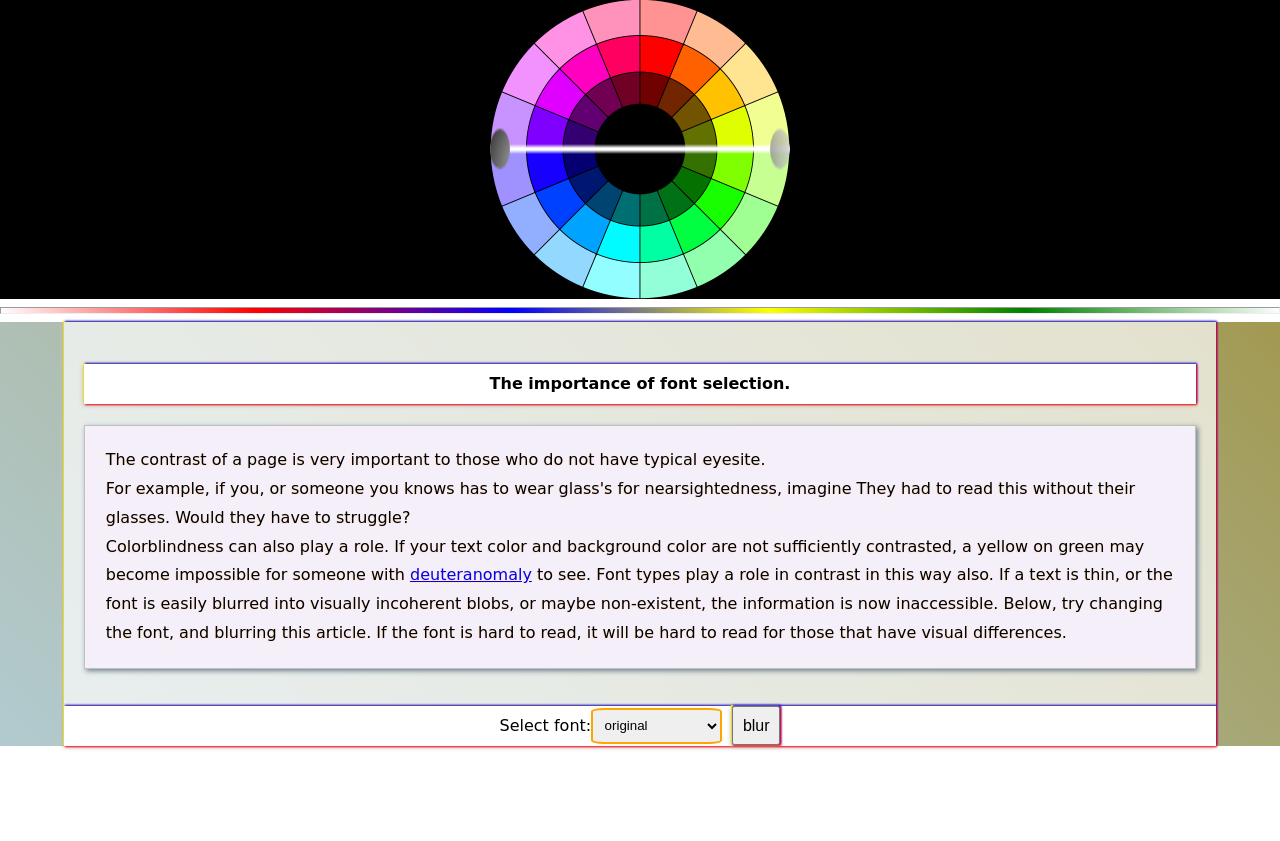
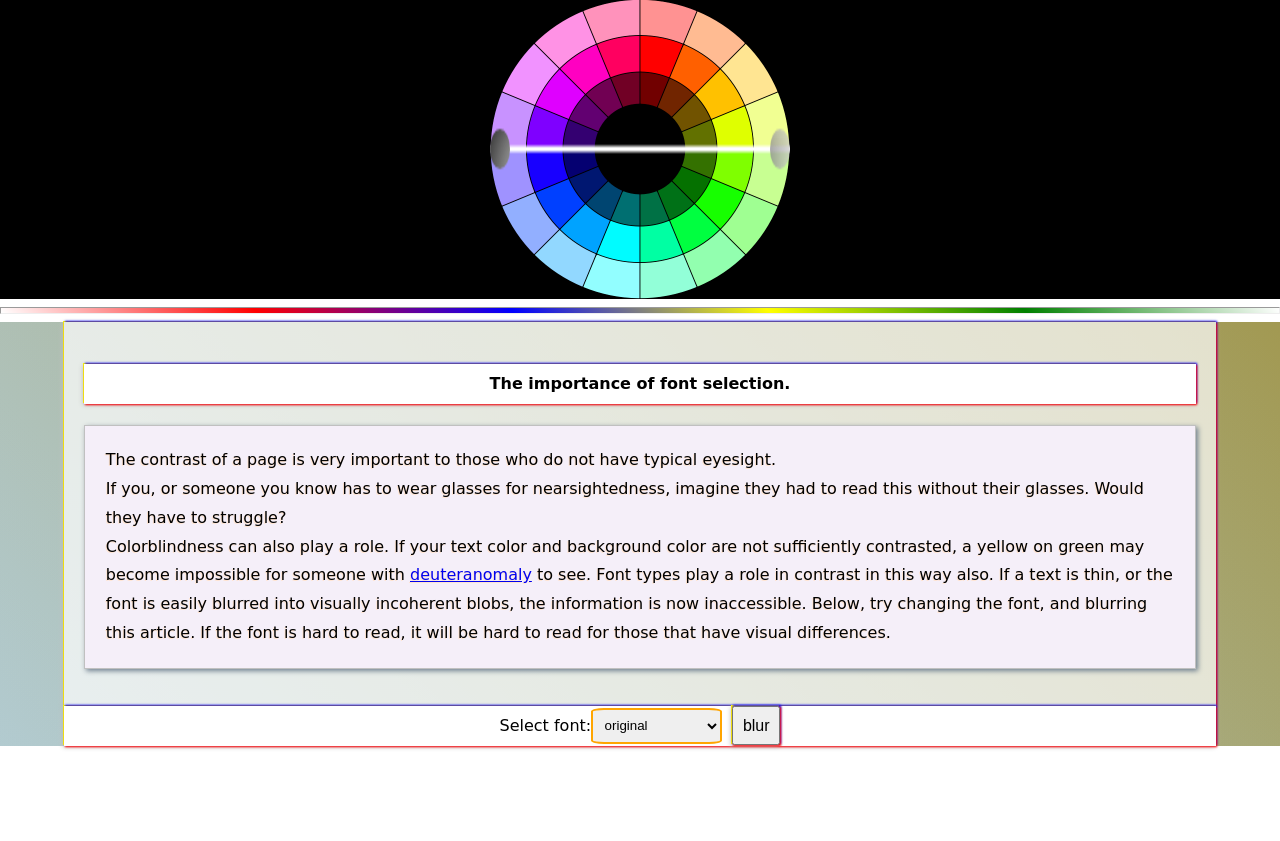
Before and after one commit to chingu-voyages/v22-bears-team-07, a Flask app: page /color in a window 1280 px wide. Shown: the part 555-1396 px from the top of the page. Run offline with Flask 2, Linux system fonts and the light colour scheme; some libraries are stand-ins or nearby versions; some web fonts are replaced.

Commit message:
Fix spelling and grammar on color page

```diff
--- a/templates/colorV2.html
+++ b/templates/colorV2.html
@@ -95,14 +95,14 @@
       <article id="type_explained" class="rainbow">
         <h4 id="typeface-title" class="flex-center rainbow">The importance of font selection.</h4>
         <p id="type_paragraph" class="noblur">
-        The contrast of a page is very important to those who do not have typical eyesite.
-        <br> For example, if you, or someone you knows has to wear glass's for nearsightedness, imagine
-        They had to read this without their glasses.  Would they have to struggle?
+        The contrast of a page is very important to those who do not have typical eyesight.
+        <br> If you, or someone you know has to wear glasses for nearsightedness, imagine
+        they had to read this without their glasses.  Would they have to struggle?
         <br>
         Colorblindness can also play a role.  If your text color and background color are not sufficiently contrasted,
         a yellow on green may become impossible for someone with <a href="https://www.color-blindness.com/deuteranopia-red-green-color-blindness/">deuteranomaly</a> to see.
         Font types play a role in contrast in this way also.  If a text is thin, or the font is easily blurred into
-        visually incoherent blobs, or maybe non-existent, the information is now inaccessible.
+        visually incoherent blobs, the information is now inaccessible.
         Below, try changing the font, and blurring this article.  If the font is hard to read, it will be hard to
         read for those that have visual differences.
       </p>
```
